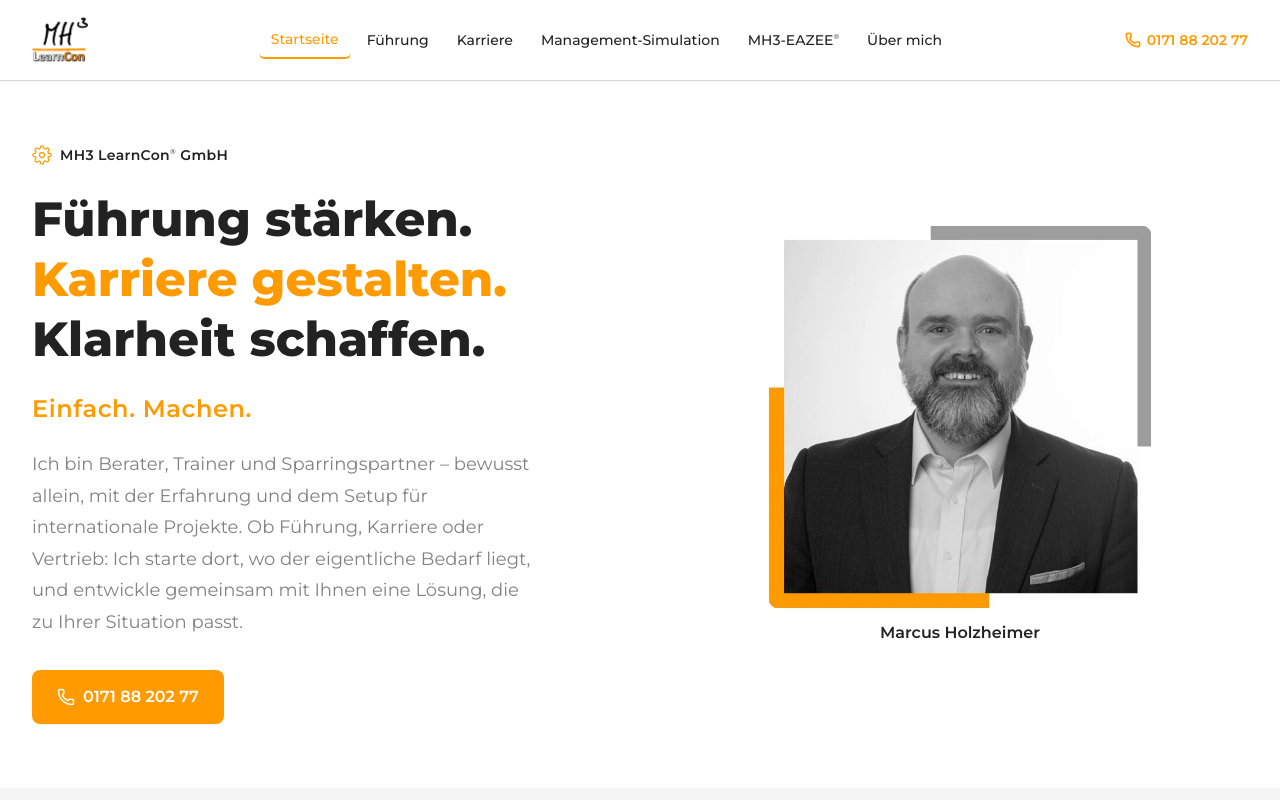
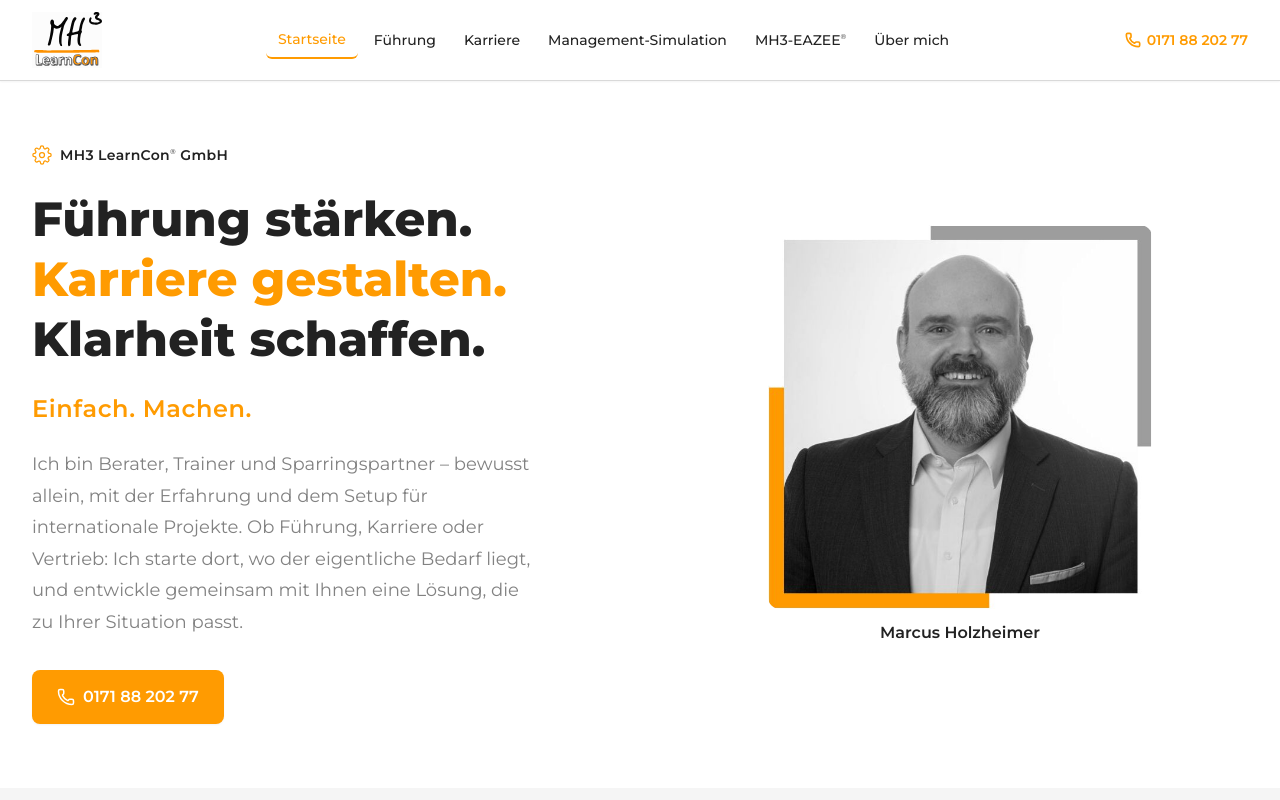
Before and after one commit to MH3-LearnCon/meine-neue-webseite-mit-js, a Next.js app: page / in a window 1280 px wide. Shown: the top 800 px of the page. Built offline with nearby package versions, Linux system fonts and the light colour scheme.

Commit message:
feat(logo): scharfes SVG-Logo im Header statt PNG

```diff
--- a/src/components/Header.tsx
+++ b/src/components/Header.tsx
@@ -41,10 +41,10 @@ export default function Header() {
           {/* Logo → Startseite */}
           <Link href="/" className="flex-shrink-0" aria-label="Zur Startseite">
             <Image
-              src="/Logo_LearnCon_trans_quad_910_910.png"
+              src="/logo-mh3.svg"
               alt="MH3 LearnCon GmbH"
-              width={56}
-              height={56}
+              width={157}
+              height={125}
               priority
               className={cn(
                 "w-auto transition-all duration-300",
```
Also changed, not shown: public/logo-mh3.svg (added).
